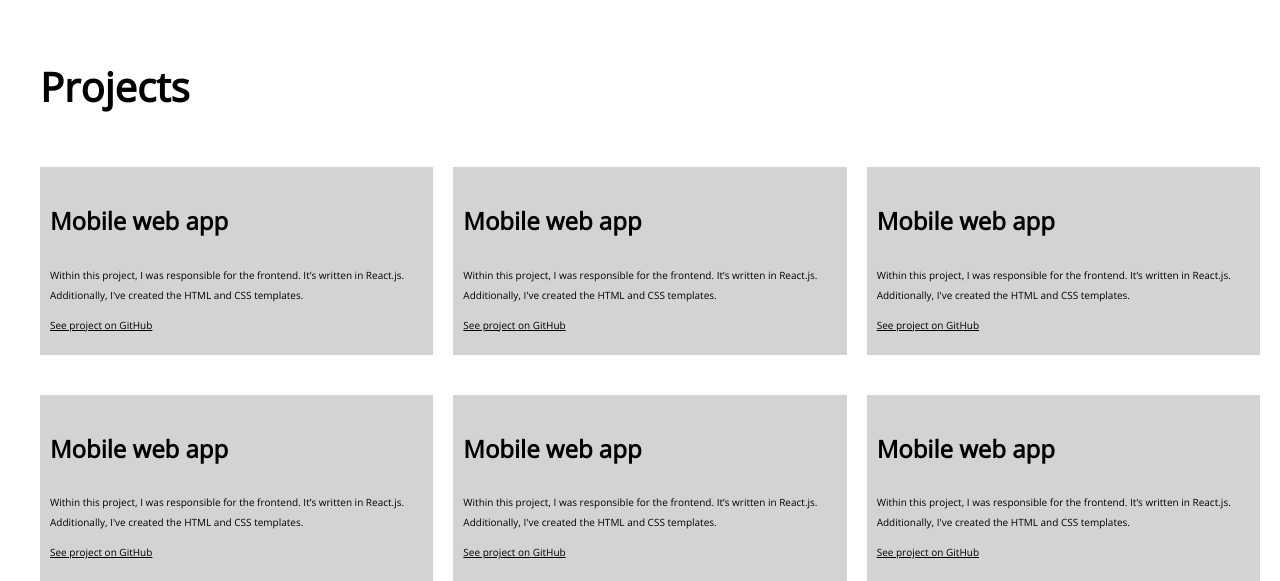
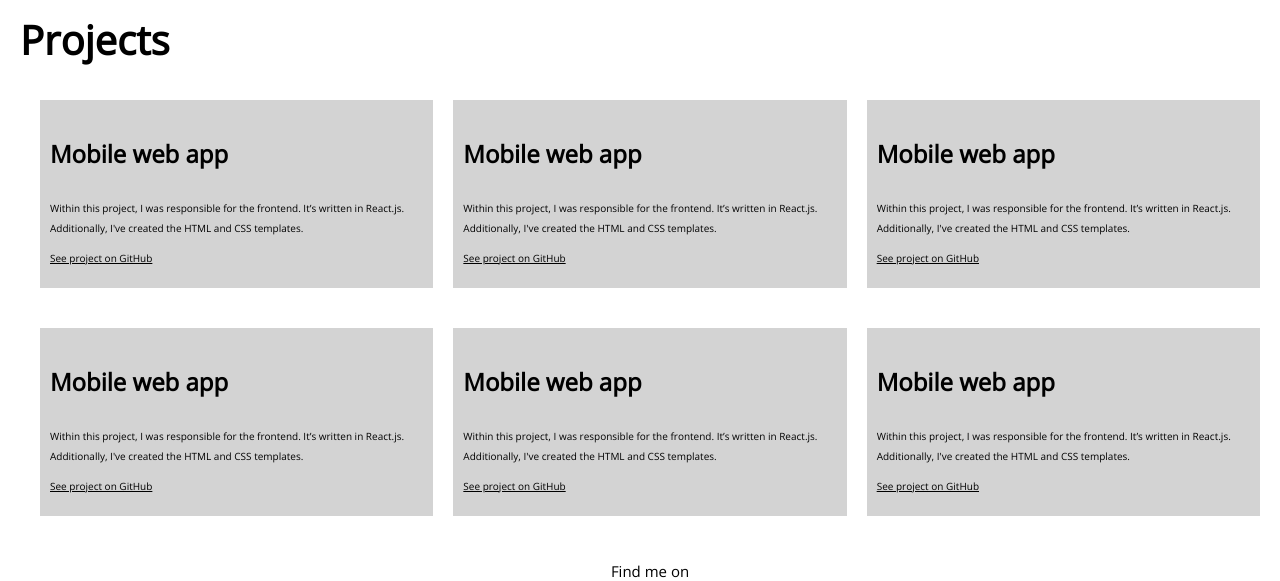
Before and after one commit to Adeniyi-Bella/website-portfolio, a PHP site: page /work.html in a window 1280 px wide. Shown: the part 92-673 px from the top of the page. Run offline with PHP 8.4, Linux system fonts and the light colour scheme.

Commit message:
h1 padding adjusted in index.html

```diff
--- a/css/style.production.css
+++ b/css/style.production.css
@@ -26,8 +26,9 @@ h1 {
         font-size: 40px;
         font-weight: 700;
         margin-bottom: 0;
+        margin: 0;
         /* background-color: green; */
-        padding: 20px;
+        /* padding: 20px; */
         /* border-style: solid; */
       }
 
@@ -103,9 +104,10 @@ a {
 .profile__portrait {
         float: left;
         width: 250px;
+        height: 180px;
         margin-right: 40px;
         border-radius: 50%;
-        margin-bottom: 30px;
+        /* margin-bottom: 30px; */
 
       }
 
```
